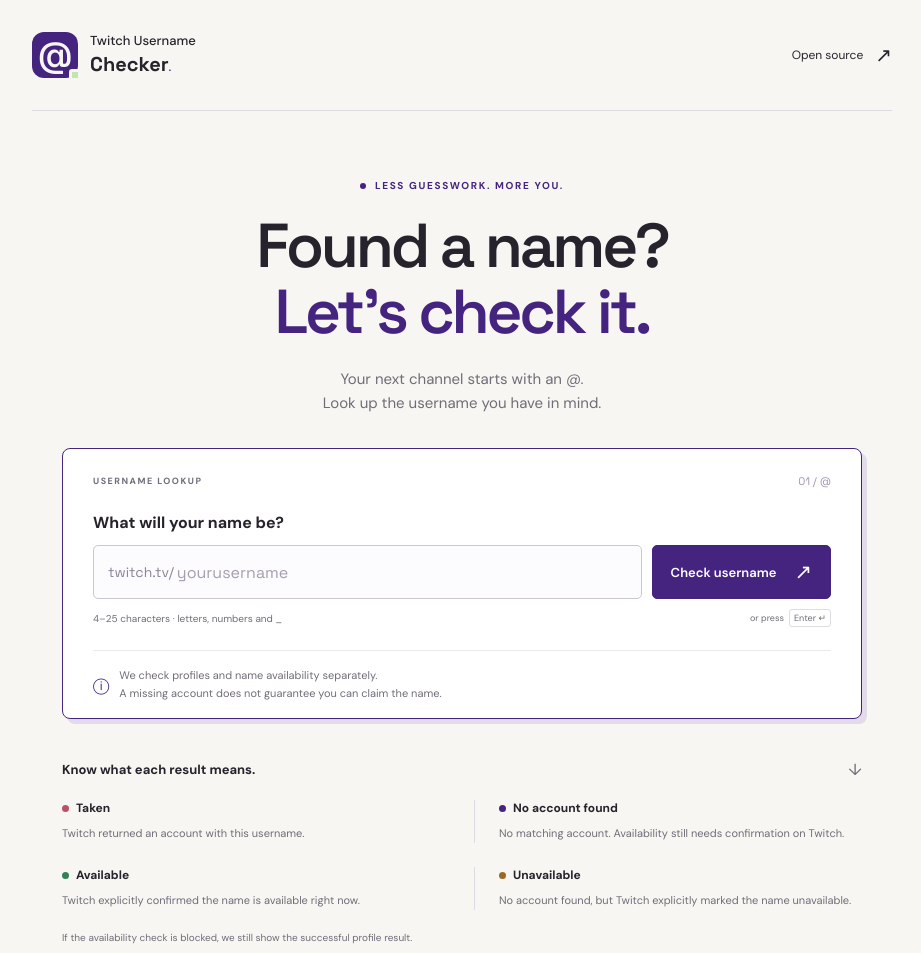
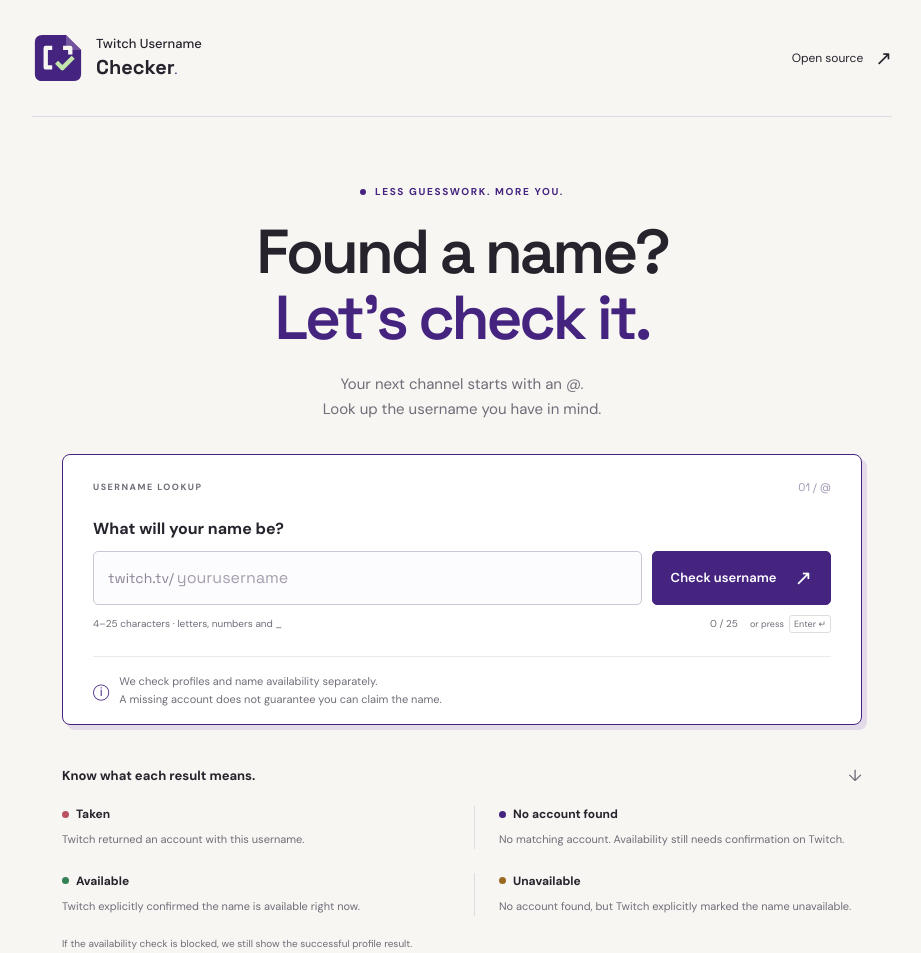
Before and after one commit to rafelolv/TwitchUsernameChecker, a website with bundled scripts: page index.html in a window 1280 px wide. Shown: the top 953 px of the page, without its empty margins (178-1099 px from the left). Built offline with nearby package versions, Linux system fonts and the light colour scheme.

Commit message:
feat: add nameplate brand and cap username input

```diff
--- a/app.js
+++ b/app.js
@@ -187,6 +187,7 @@
 }
 
 function syncInput() {
+  $("#character-count").textContent = `${input.value.length} / 25`;
   $("#clear-input").hidden = !input.value || busy;
   input.removeAttribute("aria-invalid");
   $("#input-error").hidden = true;
--- a/index.html
+++ b/index.html
@@ -9,15 +9,22 @@
       content="Check Twitch usernames. See whether an account exists and keep profile lookup separate from name availability."
     />
     <title>Twitch Username Checker — Find your next @</title>
-    <link rel="icon" href="assets/favicon.svg" type="image/svg+xml" />
+    <link rel="icon" href="assets/logo.svg" type="image/svg+xml" />
     <link rel="stylesheet" href="styles.css" />
     <script type="module" src="app.js"></script>
   </head>
   <body>
     <header class="site-header wrap">
       <a class="brand" href="./" aria-label="Twitch Username Checker, home"
-        ><span class="brand-mark" aria-hidden="true">@<span></span></span
-        ><span
+        ><img
+          class="brand-mark"
+          src="assets/logo.svg"
+          alt=""
+          width="52"
+          height="52"
+          aria-hidden="true"
+        />
+        <span
           >Twitch Username<br /><strong>Checker</strong
           ><span class="brand-period">.</span></span
         ></a
@@ -53,6 +60,7 @@
                 id="username"
                 name="username"
                 type="text"
+                maxlength="25"
                 placeholder="yourusername"
                 autocomplete="off"
                 autocapitalize="none"
@@ -76,6 +84,12 @@
           </div>
           <div class="input-meta">
             <p id="input-help">4–25 characters · letters, numbers and _</p>
+            <span
+              id="character-count"
+              class="character-count"
+              aria-hidden="true"
+              >0 / 25</span
+            >
             <span class="enter-hint" aria-hidden="true"
               >or press <kbd>Enter ↵</kbd></span
             >
--- a/package.json
+++ b/package.json
@@ -1,6 +1,6 @@
 {
   "name": "twitch-username-checker",
-  "version": "1.0.1",
+  "version": "1.0.2",
   "license": "MIT",
   "author": "Rafael (rafelolv)",
   "repository": {
--- a/styles.css
+++ b/styles.css
@@ -80,27 +80,10 @@
   color: var(--purple);
 }
 .brand-mark {
-  position: relative;
-  display: grid;
-  place-items: center;
-  width: 46px;
-  height: 46px;
-  background: var(--purple);
-  color: var(--paper);
-  border-radius: 12px;
-  font-family: "Space Grotesk", sans-serif;
-  font-size: 35px;
-  line-height: 1;
-}
-.brand-mark span {
-  position: absolute;
-  width: 12px;
-  height: 12px;
-  right: -3px;
-  bottom: -3px;
-  background: #c3e6ad;
-  border: 3px solid var(--paper);
-  border-radius: 3px;
+  display: block;
+  width: 52px;
+  height: 52px;
+  flex-shrink: 0;
 }
 .source-link {
   font-size: 12px;
@@ -282,11 +265,18 @@
 .input-meta p {
   margin: 0;
 }
+.character-count {
+  margin-left: auto;
+  padding-left: 10px;
+  font-variant-numeric: tabular-nums;
+  white-space: nowrap;
+}
 .enter-hint {
   display: flex;
   align-items: center;
   gap: 5px;
   font-size: 9px;
+  margin-left: 12px;
 }
 kbd {
   font:
```
Also changed, not shown: AGENTS.md (+5 -0 lines), docs/ARCHITECTURE.md (+12 -9 lines), docs/BRANDING.md (added, +18 -0 lines), docs/VALIDATION.md (+17 -0 lines), CHANGELOG.md, README.md, assets/favicon.svg (deleted), assets/logo.svg (added), docs/images/preview.png (added).
